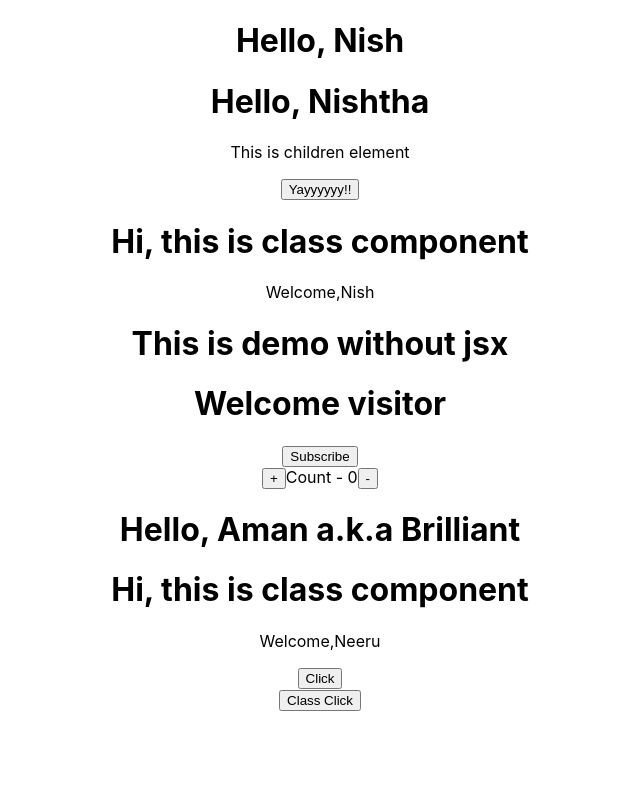
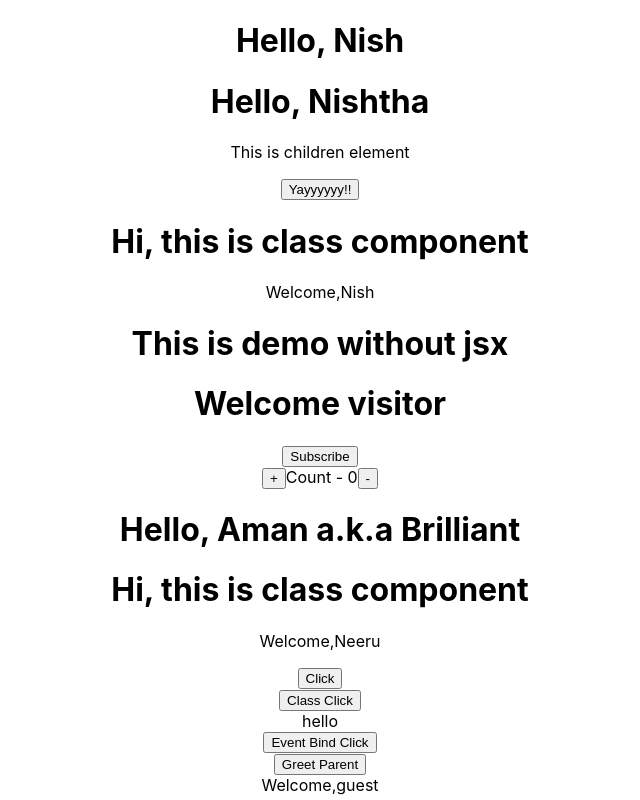
Before and after one commit to Nish-026/Learning_React, a React (Create React App) app in the folder first_app/: page / in a window 1280 px wide. Shown: the whole page, without its empty margins (320-960 px from the left). Built offline with nearby package versions, Linux system fonts and the light colour scheme.

Commit message:
Conditional Rendering and Methods as props

```diff
--- a/first_app/src/App.js
+++ b/first_app/src/App.js
@@ -9,6 +9,9 @@ import Destructuring from './components/destructuring';
 import Class_Des from './components/destructuring.2';
 import FunctionClick from './components/function_click';
 import ClassClick from './components/class.click';
+import EventBind from './components/eventBind';
+import ParentComponent from './components/parentcomponent';
+import UserGreeting from './components/userGreeting';
 class App extends Component {
   render() {
     return (
@@ -26,6 +29,9 @@ class App extends Component {
         <Class_Des name="Neeru" />
         <FunctionClick/>
         <ClassClick/>
+        <EventBind/>
+        <ParentComponent/>
+        <UserGreeting/>
       </div>
     )
   }
--- /dev/null
+++ b/first_app/src/components/childComponent.js
@@ -0,0 +1,12 @@
+
+import React from 'react'
+
+function ChildComponent(props) {
+    return (
+        <div>
+            <button onClick={()=>props.greetHandler('child')}>Greet Parent</button>
+        </div>
+    )
+}
+
+export default ChildComponent
--- /dev/null
+++ b/first_app/src/components/eventBind.js
@@ -0,0 +1,35 @@
+
+import React, { Component } from 'react'
+
+class EventBind extends Component {
+    constructor(props) {
+        super(props)
+
+        this.state = {
+            message: "hello"
+        }
+    }
+    // clickHandler(){      this is written for 1st and 2nd approach
+    //     this.setState({
+    //         message:"Goodbye"
+    //     })
+    // }
+    clickHandler=()=>{      //this is written for 3rd approach
+        this.setState({
+            message:"Goodbye"
+        })
+    }
+    render() {
+        return (
+            <div>
+                <div>{this.state.message}</div>
+                {/* <button onClick={this.clickHandler}>Event Bind Click</button> // this doesn't work */}
+                {/* <button onClick={this.clickHandler.bind(this)}>Event Bind Click</button> // one way to rectify the above */}
+                {/* <button onClick={()=>this.clickHandler()}>Event Bind Click</button> */}
+                <button onClick={this.clickHandler}>Event Bind Click</button>
+            </div>
+        )
+    }
+}
+
+export default EventBind
--- /dev/null
+++ b/first_app/src/components/parentcomponent.js
@@ -0,0 +1,40 @@
+
+
+// How to pass methods a props in react components
+//1. in parent component you write the method
+//2. in child component pass the method as prop in parent component
+//3. access the method using props object and i case you have to pass parameters then use arrow functions syntax
+
+
+
+
+
+import React, {Component} from 'react';
+import ChildComponent from './childComponent';
+class ParentComponent extends Component{
+
+    constructor(props){
+        super(props)
+
+        this.state={
+            parentName:'Parent'
+        }
+        this.greetParent= this.greetParent.bind(this)
+    }
+
+    greetParent(child){
+        // alert('hello'+ this.state.parentName)
+
+        alert(`Hello ${this.state.parentName} from ${child}`)
+    }
+
+    render(){
+        return(
+            <div>
+                <ChildComponent greetHandler={this.greetParent}/>
+            </div>
+        )
+    }
+}
+
+export default ParentComponent
--- /dev/null
+++ b/first_app/src/components/userGreeting.js
@@ -0,0 +1,36 @@
+// LECTURE 16 conditonal greeting
+
+// in this i want like if the user is logged i then it shoudl say Welcome Nishtha
+//otheriwse if not logged then say Welcome, guest
+import React, { Component } from 'react';
+
+class UserGreeting extends Component {
+
+    constructor(props) {
+        super(props)
+
+        this.state = {
+            isLoggedIn: false
+        }
+    }
+
+    render() {
+        //1. using if-else
+
+        // if (this.state.isLoggedIn) {
+        //     return (<div>Welcome, Nishtha</div>)
+
+        // }else{
+        //     return (<div>Welcome,Guest</div>)
+        // }
+
+        //2. Ternary operator
+
+        return(
+            this.state.isLoggedIn? <div>Welcome Nishtha</div>: <div>Welcome,guest</div>
+        )
+
+    }
+}
+
+export default UserGreeting
```
